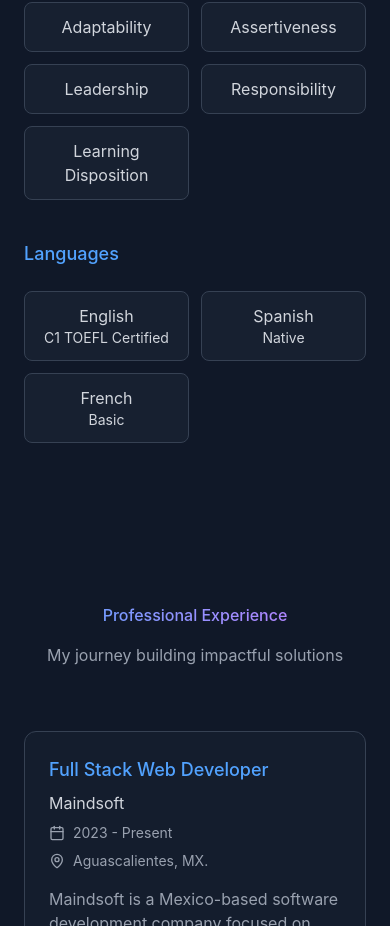
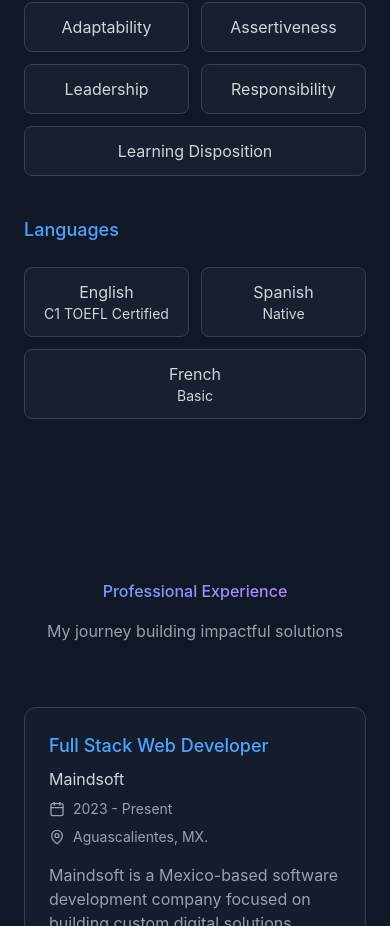
Before and after one commit to ElizondoStudios/Portfolio-v2, a React (Vite) app: page / in a window 390 px wide. Shown: the part 2379-3305 px from the top of the page. Built offline with nearby package versions, Linux system fonts and the light colour scheme.

Commit message:
Added responsiveness to soft skills columns

```diff
--- a/src/app/components/Skills.tsx
+++ b/src/app/components/Skills.tsx
@@ -68,7 +68,7 @@ export function Skills() {
               {softSkills.map((skill) => (
                 <div
                   key={skill}
-                  className="px-4 py-3 bg-gray-800/50 border border-gray-700 rounded-lg text-gray-300 hover:border-purple-500/30 transition-all text-center"
+                  className="last:col-span-2 md:last:col-span-1 px-4 py-3 bg-gray-800/50 border border-gray-700 rounded-lg text-gray-300 hover:border-purple-500/30 transition-all text-center"
                 >
                   {skill}
                 </div>
@@ -81,7 +81,7 @@ export function Skills() {
               {languages.map((language) => (
                 <div
                   key={language.name}
-                  className="px-4 py-3 bg-gray-800/50 border border-gray-700 rounded-lg text-gray-300 hover:border-purple-500/30 transition-all text-center flex flex-col"
+                  className="last:col-span-2 md:last:col-span-1 px-4 py-3 bg-gray-800/50 border border-gray-700 rounded-lg text-gray-300 hover:border-purple-500/30 transition-all text-center flex flex-col"
                 >
                   <span>{language.name}</span>
                   <span className="text-muted-foreground text-sm">{language.level}</span>
```
